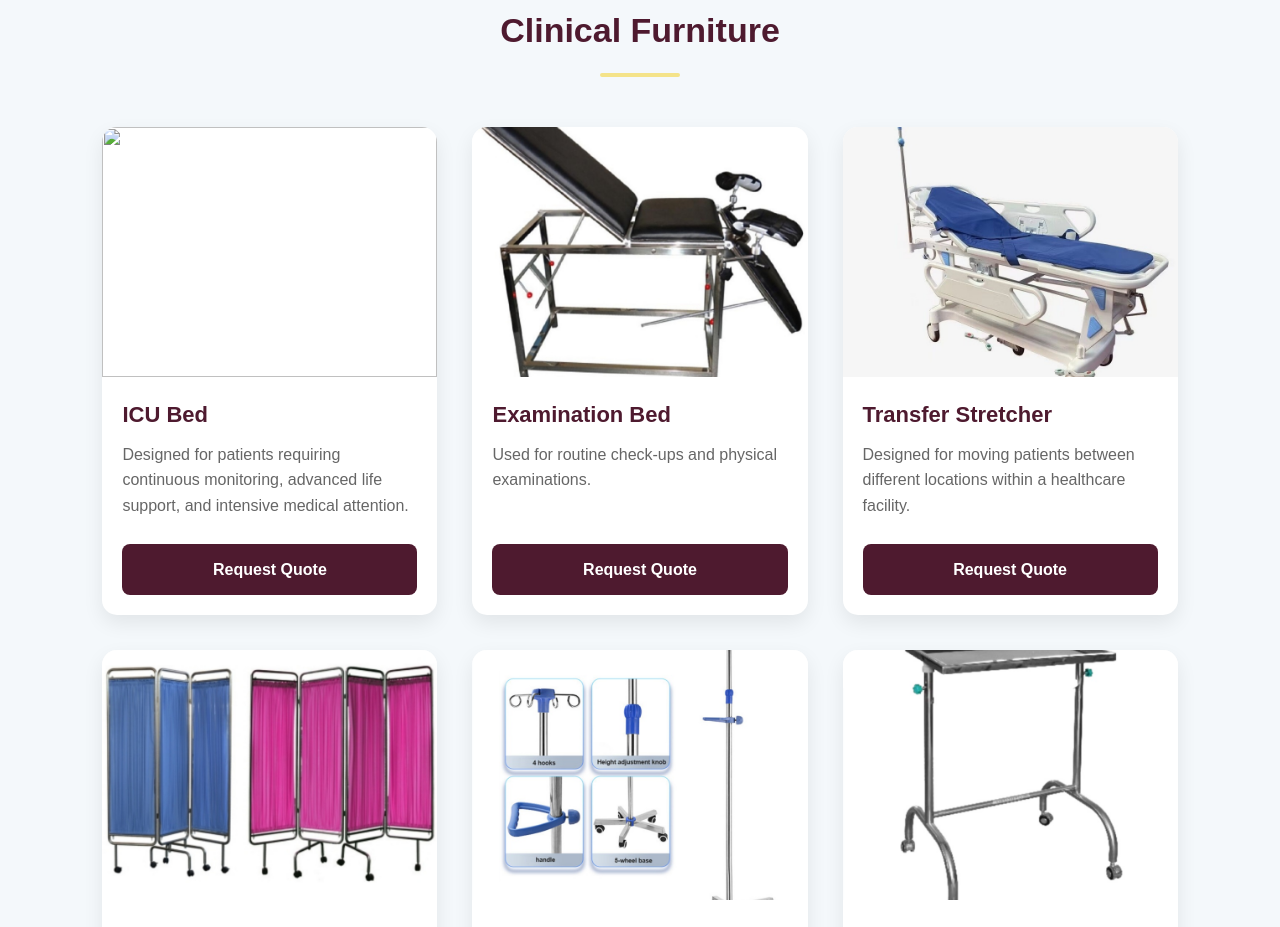
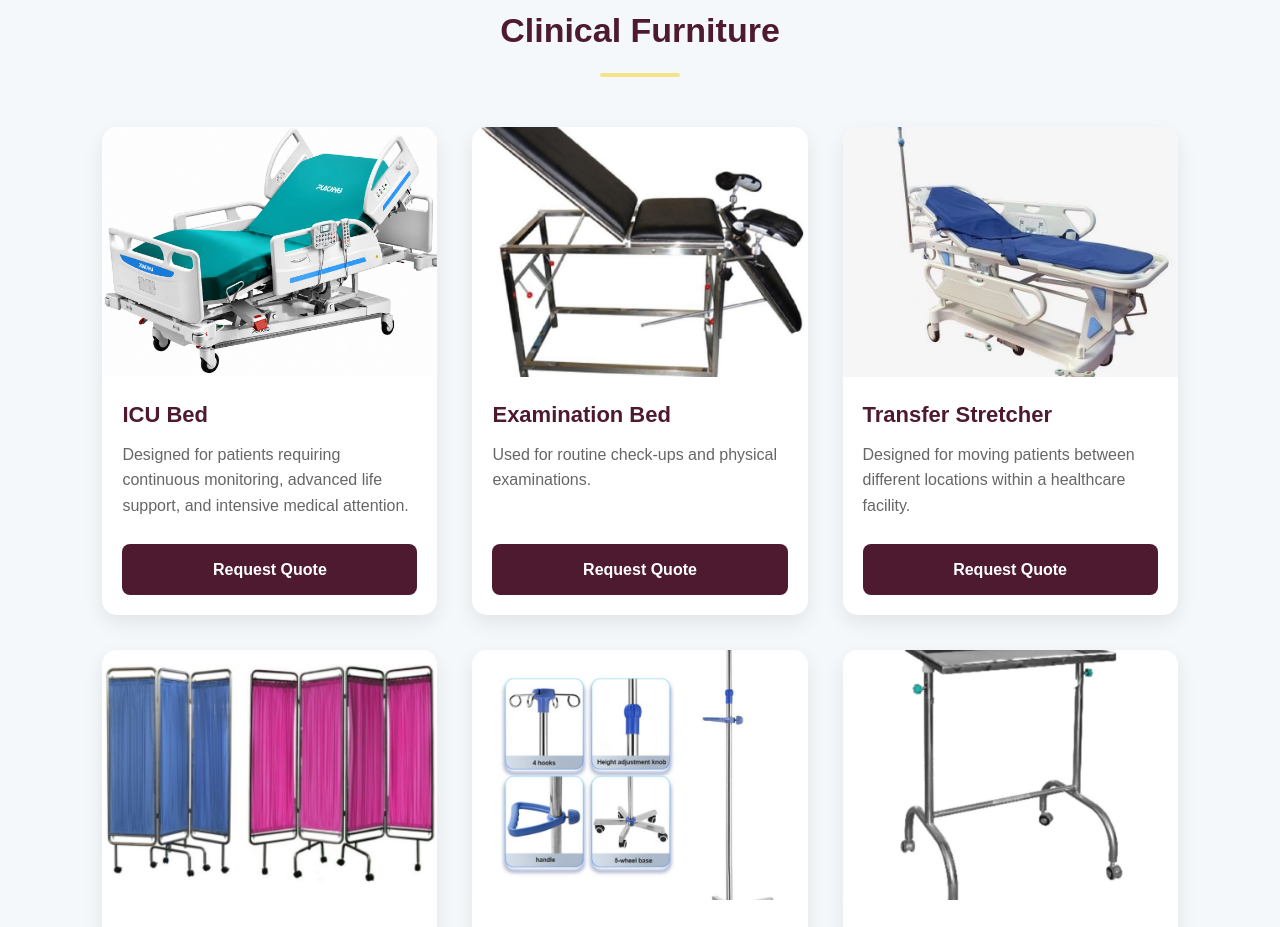
Before and after one commit to Akeelah-R/ABD-Medicare-Investment-Inc., a plain HTML site: page catalogue.html in a window 1280 px wide. Shown: the part 5578-6505 px from the top of the page. Drawn offline with Linux system fonts and the light colour scheme.

Commit message:
Update catalogue.html

```diff
--- a/catalogue.html
+++ b/catalogue.html
@@ -528,7 +528,7 @@ Request Quote
 
 <div class="product-card">
 
-<img src="icubed1.jpg">
+<img src="icubed.jpg">
 
 <h3>ICU Bed</h3>
 
```
